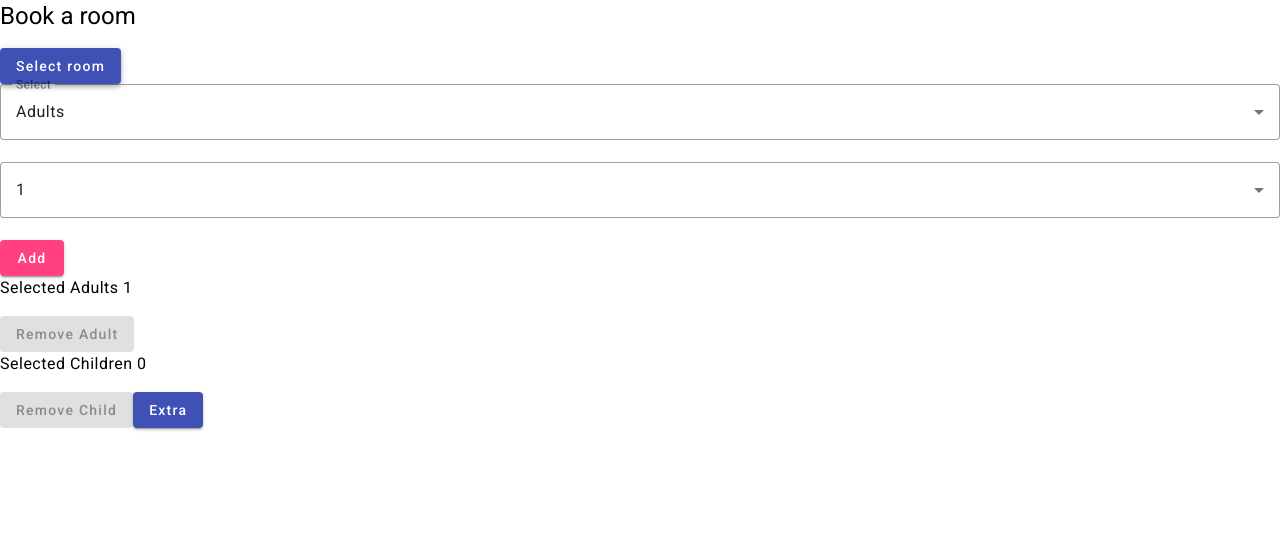
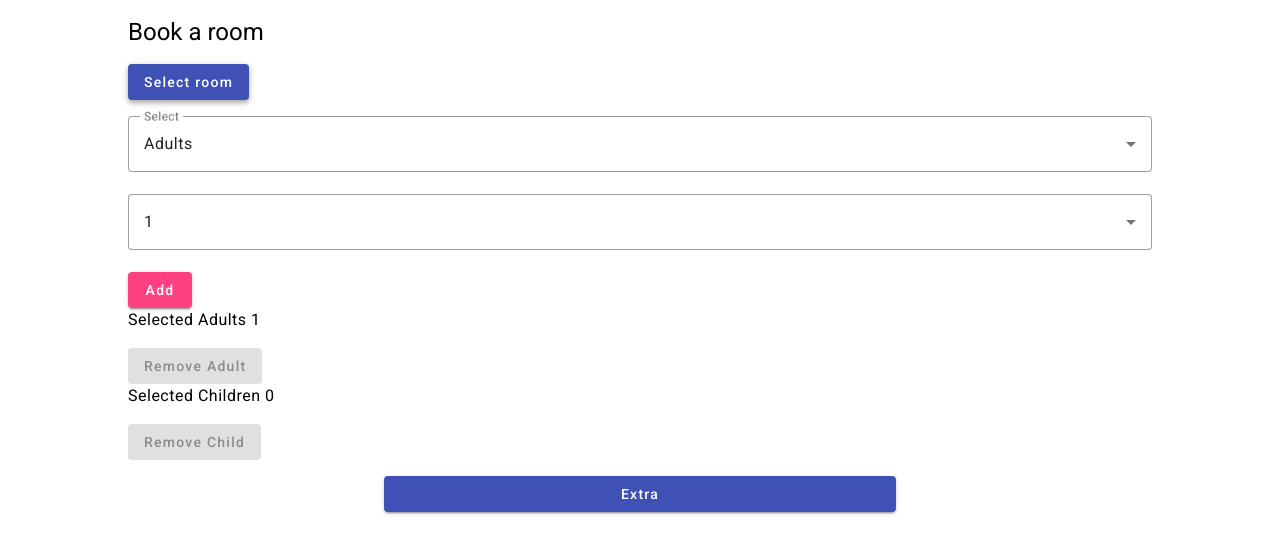
Before and after one commit to FrankMatta/hotel-booking-frontend, an Angular app: page /room in a window 1280 px wide. Both pictures are taken after a click on the button "Select room". Shown: the top 554 px of the page. Built offline with nearby package versions, Linux system fonts and the light colour scheme.

Commit message:
almost done

```diff
--- a/src/app/book-room/book-room.component.html
+++ b/src/app/book-room/book-room.component.html
@@ -1,15 +1,17 @@
 <div class="container">
+  <header>
   <h1>Book a room</h1>
   <button
     type="button"
     mat-raised-button
     color="primary"
-    (click)="toggleDropdowns()"
+    (click)="showForm = true;"
   >
     Select room
   </button>
-  <div id="dropdowns" *ngIf="buttonClicked">
-    <form [formGroup]="bookingDetails" (ngSubmit)="onSubmit()">
+</header>
+    <form [formGroup]="bookingDetails" (ngSubmit)="onSubmit()" *ngIf="showForm">
+      <div id="peopleSelection">
       <!-- person select -->
       <mat-form-field appearance="outline">
         <mat-label>Select</mat-label>
@@ -59,6 +61,7 @@
         Remove Child
       </button>
       <button
+        class="extraBtn"
         type="button"
         mat-raised-button
         color="primary"
@@ -67,10 +70,12 @@
       >
         Extra
       </button>
+    </div>
+
       <!-- extras section -->
-      <div class="extras" *ngIf="extrasClicked">
+      <div id="extras" *ngIf="extrasClicked">
         <!-- description -->
-        <mat-form-field appearance="outline">
+        <mat-form-field appearance="outline" id="description">
           <mat-label>Description</mat-label>
           <textarea
             matInput
@@ -83,7 +88,7 @@
         </mat-form-field>
 
         <!-- price -->
-        <mat-form-field appearance="outline" floatLabel="always">
+        <mat-form-field appearance="outline" floatLabel="always" id="price">
           <mat-label>Price</mat-label>
           <input
             matInput
@@ -102,7 +107,7 @@
         </mat-form-field>
 
         <!-- per booking or per person -->
-        <mat-radio-group
+        <mat-radio-group id="bookingPer"
           formControlName="bookingPer"
           aria-label="Select an option"
           value="booking"
@@ -114,7 +119,7 @@
         </mat-radio-group>
 
         <!-- duration -->
-        <mat-form-field appearance="outline">
+        <mat-form-field appearance="outline" id="duration">
           <mat-label>Enter a date range</mat-label>
           <mat-date-range-input
             [rangePicker]="picker"
@@ -154,4 +159,3 @@
       </div>
     </form>
   </div>
-</div>
--- a/src/app/book-room/book-room.component.scss
+++ b/src/app/book-room/book-room.component.scss
@@ -4,3 +4,57 @@ input.price {
         display: none;
     }
 }
+
+.container {
+    max-width: 1160px;
+    width: 80%;
+    margin: 0 auto;
+
+    & header {
+        margin: 1rem 0;
+    }
+
+    & form {
+        display: flex;
+        flex-direction: column;
+
+        & #peopleSelection {
+            & .extraBtn {
+                display: block;
+                width: 50%;
+                margin: 1rem auto;
+            }
+        }
+
+        & #extras  {
+            display: grid;
+            grid-template-areas:
+            "description description"
+            "price bookingPer"
+            "duration duration"
+            "submitBtn submitBtn";
+
+            & #description {
+                grid-area: description;
+            }
+
+            & #price {
+                grid-area: price;
+            }
+
+            & #bookingPer {
+                grid-area: bookingPer;
+            }
+
+            & #duration {
+                grid-area: duration;
+            }
+
+            & button[type=submit] {
+                grid-area: submitBtn;
+                width: 50%;
+                margin: 1rem auto;
+            }
+        }
+    }
+}
--- a/src/app/book-room/book-room.component.ts
+++ b/src/app/book-room/book-room.component.ts
@@ -1,5 +1,6 @@
 import { Component } from '@angular/core';
 import { FormBuilder, Validators } from '@angular/forms';
+import { Router } from '@angular/router';
 import { BookingDetails, BookingPer } from '../models/booking.model';
 import { BookingHttpHelper } from '../services/bookingHttpHelper.service';
 import { GlobalVariablesService } from '../services/globalVariables.service';
@@ -16,7 +17,7 @@ interface GuestSelection {
   styleUrls: ['./book-room.component.scss'],
 })
 export class BookRoomComponent {
-  buttonClicked: boolean = false;
+  showForm: boolean = false;
   extrasClicked: boolean = false;
   bookedGuests: GuestSelection = { adultsCount: 1, childrenCount: 0 };
   date = new Date();
@@ -68,12 +69,9 @@ export class BookRoomComponent {
     private formBuilder: FormBuilder,
     private bookingHttpHelper: BookingHttpHelper,
     private ui: UIService,
-    private globals: GlobalVariablesService
+    private globals: GlobalVariablesService,
+    private router: Router
   ) {}
-
-  toggleDropdowns() {
-    this.buttonClicked = true;
-  }
 
   enableExtras() {
     this.extrasClicked = true;
@@ -113,8 +111,10 @@ export class BookRoomComponent {
 
     this.bookingHttpHelper.createBooking(bookingDetails).subscribe({
       next: (v) => {
+        this.bookingDetails.disable();
         this.globals.bookingId = v.bookingId;
-        this.ui.openSnackbar('Booking created successully!');
+        this.ui.openSnackbar('Booking created successully! Redirecting...','Close', 2);
+        this.router.navigate(['/invoice'])
       },
       error: (e) =>
         this.ui.openSnackbar('Something went wrong, try again later'),
--- a/src/app/guest-details/guest-details.component.ts
+++ b/src/app/guest-details/guest-details.component.ts
@@ -161,7 +161,7 @@ export class GuestDetailsComponent {
           this.guestDetails.disable();
           this.globals.guestId = v.guestId;
           this.loading = false;
-          this.ui.openSnackbar('Guest added successully! Redirecting...')
+          this.ui.openSnackbar('Guest added successully! Redirecting...', '', 3)
 
           setTimeout(()=>{this.router.navigate(['/room'])}, 2000)
         },
--- a/src/app/services/UI.service.ts
+++ b/src/app/services/UI.service.ts
@@ -5,7 +5,15 @@ import { MatSnackBar } from "@angular/material/snack-bar";
 export class UIService {
     constructor(private _snackBar: MatSnackBar) {}
 
-    openSnackbar(message = 'Success!', action = 'Close') {
+    openSnackbar(message = 'Success!', action = 'Close', dismissAfter = 0) {
         this._snackBar.open(message, action);
+        console.log('dismissing')
+
+        if (dismissAfter > 0) {
+            dismissAfter *= 1000;
+            setTimeout(() => {
+                this._snackBar.dismiss()
+            }, dismissAfter)
+        }
     }
 }
```
